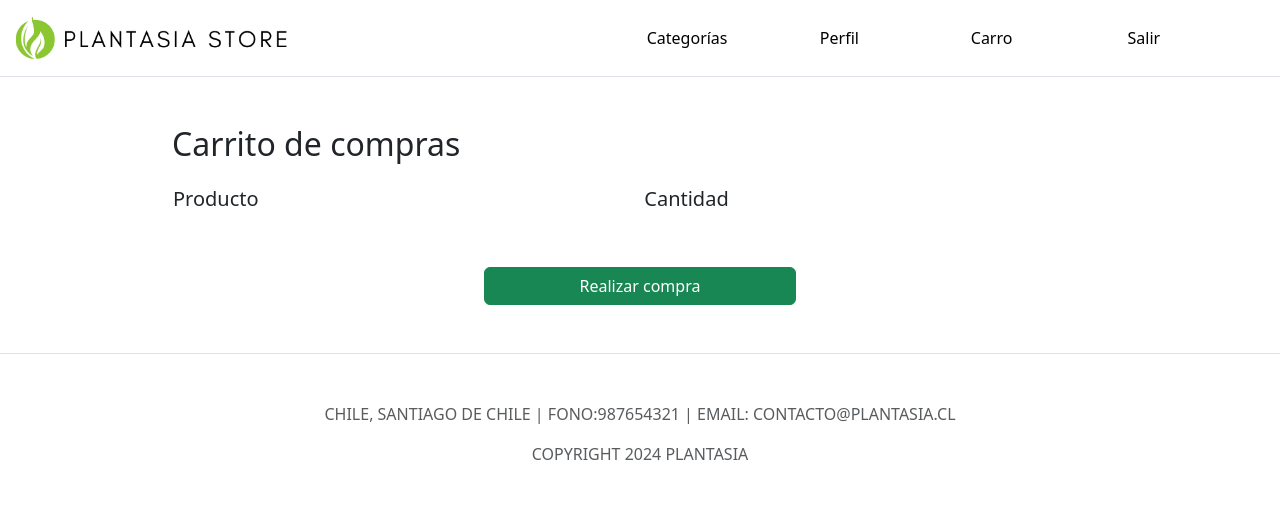
After one commit to AlvaroACB/PlantasiaApp, a Django app: page /carrito/ in a window 1280 px wide. The commit adds this page. Shown: the top 529 px of the page. Run offline with Django 5.2, Linux system fonts and the light colour scheme; the visitor is signed in with stand-in values (Sample User, id 1); data that the repository does not hold is empty; some libraries are stand-ins or nearby versions.

Commit message:
carrito de compras añadido

```diff
--- a/core/templates/base.html
+++ b/core/templates/base.html
@@ -31,7 +31,8 @@
                 <ul class="w-100 navbar-nav mb-2 mb-lg-0 d-flex justify-content-end pe-lg-5">
                     <!-- Categorias -->
                     <li class="nav-item col-12 col-lg-2">
-                        <a class="nav-link active text-black text-center" aria-current="page" href="{% url 'categorias' %}">Categorías</a>
+                        <a class="nav-link active text-black text-center" aria-current="page"
+                            href="{% url 'categorias' %}">Categorías</a>
                     </li>
                     <!-- Registro de usuario -->
                     {% if user.is_anonymous %}
@@ -54,7 +55,7 @@
                     <!-- Carro -->
                     {% if user.is_authenticated %}
                     <li class="nav-item col-12 col-lg-2">
-                        <a class="nav-link text-black text-center" href="#">Carro</a>
+                        <a class="nav-link text-black text-center" href="/carrito">Carro</a>
                     </li>
                     {% endif %}
                     <!-- Salir -->
--- /dev/null
+++ b/core/templates/carrito.html
@@ -0,0 +1,29 @@
+{% extends 'base.html' %}
+
+{% block title %} Carrito {% endblock %}
+
+{% block content %}
+<div class="container-fluid mt-5">
+    <div class="row d-flex">
+        <div class="col-9 m-auto d-flex flex-column">
+            <h2 class="mb-3">Carrito de compras</h2>
+            <table class=" w-100 mb-5">
+                <tr class="h5">
+                    <td class="py-2">Producto</td>
+                    <td class="py-2">Cantidad</td>
+                </tr>
+                {% for item in items %}
+                <tr>
+                    <td class="py-2">{{item.nombre_prod}}</td>
+                    <td class="py-2">{{item.cantidad_prod}}</td>
+                    <td class="py-2"><a href="{% url 'eliminar' item.id %}">Eliminar</a></td>
+                </tr>
+                {% endfor %}
+            </table>
+            <button class="btn btn-success col-4 m-auto">Realizar compra</button>
+        </div>
+
+    </div>
+
+</div>
+{% endblock %}
--- a/core/urls.py
+++ b/core/urls.py
@@ -1,5 +1,5 @@
 from django.urls import path
-from .views import index, perfil, registro, cerrarSesion, inicioSesion, categorias,productos, detalle, interior, exterior, suculentas, carnivoras, huerto, insumos
+from .views import index, perfil, registro, cerrarSesion, inicioSesion, categorias,productos, carrito, detalle, interior, exterior, suculentas, carnivoras, huerto, insumos, eliminar
 
 urlpatterns = [
         path('', index),
@@ -8,12 +8,15 @@ urlpatterns = [
         path('categorias/', categorias, name='categorias'),
         path('productos/<int:id>/', productos, name="productos"),
         path('detalle/<int:id>/', detalle, name="detalle"),
+        path('detalle/', detalle, name='detalle'),
         path('productos/interior/', interior),
         path('productos/exterior/', exterior),
         path('productos/suculentas/', suculentas),
         path('productos/carnivoras/', carnivoras),
         path('productos/huerto/', huerto),
         path('productos/insumos/', insumos),
+        path('carrito/', carrito, name='carrito'),
+        path('eliminar/<int:id>/', eliminar, name="eliminar"),
         path('inicioSesion/', inicioSesion),
         path('cerrarSesion/', cerrarSesion),
 
--- a/core/views.py
+++ b/core/views.py
@@ -1,6 +1,6 @@
 from django.shortcuts import render, redirect
-from .forms import FormRegistro, FormInicioSesion
-from .models import UserProfile, Categoria, Producto
+from .forms import FormRegistro, FormInicioSesion, FormCarrito
+from .models import UserProfile, Categoria, Producto, Carrito
 from django.contrib.auth.models import User
 from django.contrib.auth import authenticate, login, logout
 from django.contrib.auth.decorators import login_required
@@ -53,14 +53,12 @@ def inicioSesion(request):
         'error': "Usuario o contraseña incorrectos."
     }
     if request.method == 'POST':
-    #1
         usuario = authenticate(request, username=request.POST['username'], password=request.POST['password'])
         if usuario is None:
             return render(request, 'inicioSesion.html', datosErr)
         else:
-	  #2
-            profile = UserProfile.objects.get(user=usuario)
-            request.session['perfil'] = profile.role
+            # profile = UserProfile.objects.get(user=usuario)
+            # request.session['perfil'] = profile.role
             login(request, usuario)
             return redirect('/perfil')
     return render(request, 'inicioSesion.html', datos)
@@ -80,7 +78,9 @@ def productos(request, id):
 
 def detalle(request, id):
     productos = Producto.objects.get(producto_id = id)
-    print(productos)
+    if request.method == 'POST':
+        formulario = FormCarrito(request.POST)
+        formulario.save()
     return render(request, 'detalle.html', {'productos': productos})
 
 def interior(request):
@@ -100,3 +100,17 @@ def huerto(request):
 
 def insumos(request):
     return render(request, 'productos/insumos.html')
+
+@login_required
+def carrito(request):
+    usuario = request.user.id
+    items = Carrito.objects.filter(usuario=usuario)
+    datos = {
+        'items': items
+    }
+    return render(request, 'carrito.html', datos)
+
+def eliminar(request, id):
+    item = Carrito.objects.get(id=id)
+    item.delete()
+    return redirect('/carrito')
```
Also changed, not shown: core/forms.py (+6 -1 lines), core/models.py (+7 -0 lines), core/templates/detalle.html (+28 -6 lines).
